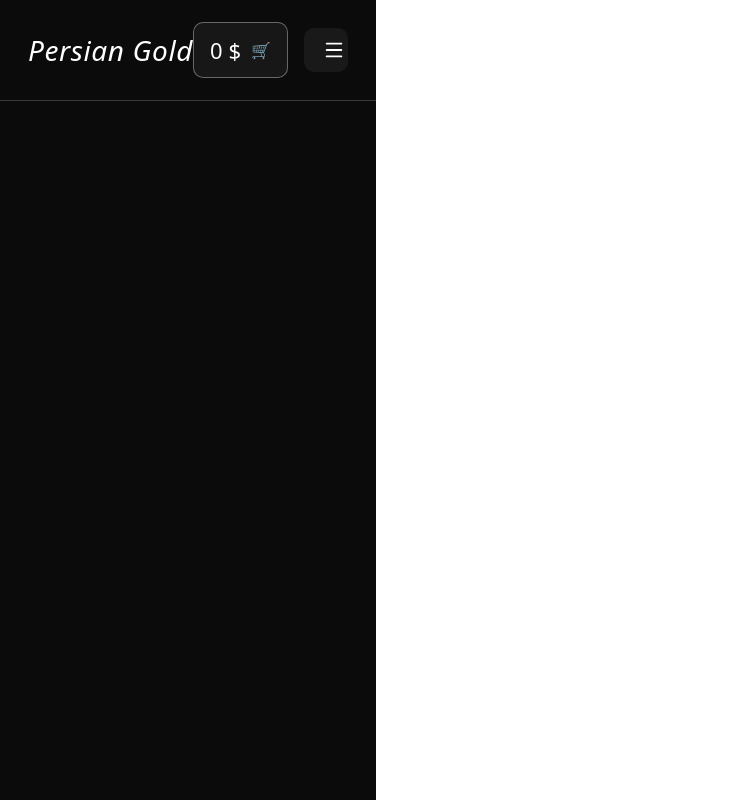
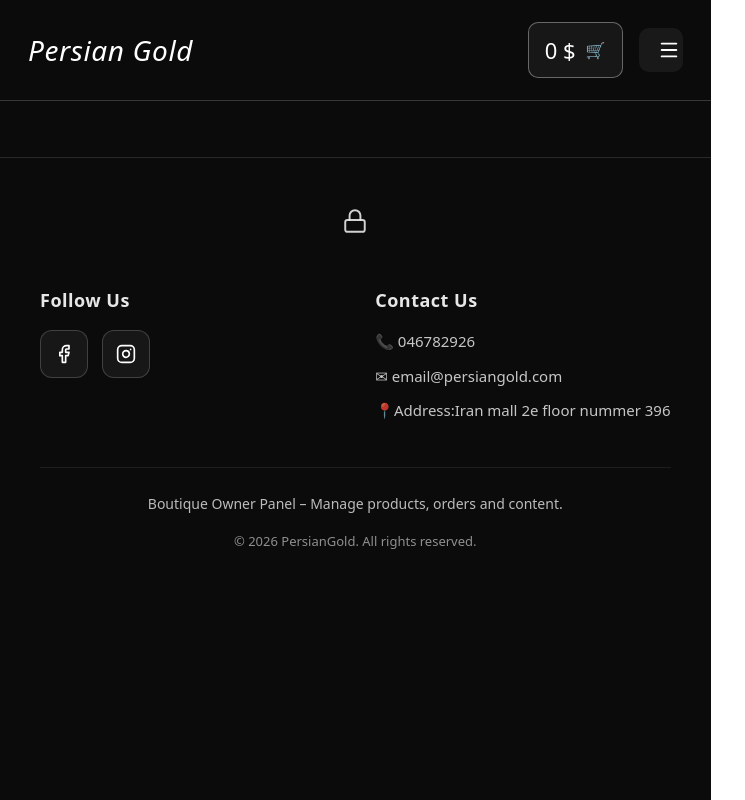
Before and after one commit to MalahatM/persiangold, a React (Vite) app: page / in a window 1280 px wide. Shown: the whole page, without its empty margins (0-745 px from the left). Built offline with nearby package versions, Linux system fonts and the light colour scheme.

Commit message:
feat(layout): add global footer component.

```diff
--- a/src/App.tsx
+++ b/src/App.tsx
@@ -2,6 +2,8 @@ import "./App.css";
 
 import Header from "./components/layout/Header";
 import SideMenu from "./components/layout/SideMenu";
+import Footer from "./components/layout/Footer";
+
 
 
 function App() {
@@ -21,6 +23,8 @@ function App() {
       <main className="appMain">
 
       </main>
+
+      <Footer />
     </div>
   );
 }
--- /dev/null
+++ b/src/components/layout/Footer.css
@@ -0,0 +1,99 @@
+.siteFooter {
+  background: #0b0b0b;
+  color: rgba(255, 255, 255, 0.9);
+  border-top: 1px solid rgba(255, 255, 255, 0.12);
+  padding: 50px 40px 25px;
+  position: relative;
+}
+
+.siteFooter__topIcon {
+  display: flex;
+  justify-content: center;
+  margin-bottom: 35px;
+  opacity: 0.9;
+}
+
+.siteFooter__content {
+  display: grid;
+  grid-template-columns: 1fr 1fr;
+  gap: 40px;
+  max-width: 1100px;
+  margin: 0 auto;
+}
+
+.siteFooter__title {
+  font-size: 18px;
+  font-weight: 600;
+  margin-bottom: 16px;
+  letter-spacing: 0.5px;
+}
+
+.siteFooter__socials {
+  display: flex;
+  gap: 14px;
+}
+
+.siteFooter__icon {
+  width: 46px;
+  height: 46px;
+  display: grid;
+  place-items: center;
+  border-radius: 12px;
+  border: 1px solid rgba(255, 255, 255, 0.18);
+  background: rgba(255, 255, 255, 0.05);
+  color: #fff;
+  transition: all 0.25s ease;
+}
+
+.siteFooter__icon:hover {
+  background: rgba(255, 255, 255, 0.12);
+  transform: translateY(-2px);
+}
+
+.siteFooter__col--right {
+  justify-self: end;
+}
+
+.siteFooter__contact {
+  display: grid;
+  gap: 12px;
+  opacity: 0.85;
+  font-size: 15px;
+}
+
+.siteFooter__owner {
+  margin-top: 45px;
+  padding-top: 25px;
+  border-top: 1px solid rgba(255, 255, 255, 0.1);
+  font-size: 14px;
+  opacity: 0.8;
+  text-align: center;
+}
+
+.siteFooter__bottom {
+  margin-top: 18px;
+  text-align: center;
+  font-size: 13px;
+  opacity: 0.6;
+}
+
+/* Mobile */
+@media (max-width: 768px) {
+  .siteFooter {
+    padding: 35px 20px 20px;
+  }
+
+  .siteFooter__content {
+    grid-template-columns: 1fr;
+    gap: 30px;
+    text-align: center;
+  }
+
+  .siteFooter__col--right {
+    justify-self: center;
+  }
+
+  .siteFooter__socials {
+    justify-content: center;
+  }
+}
--- /dev/null
+++ b/src/components/layout/Footer.tsx
@@ -0,0 +1,49 @@
+import "./Footer.css";
+import { Facebook, Instagram, Lock } from "lucide-react";
+
+type Props = {
+  ownerText?: string;
+};
+
+export default function Footer({
+  ownerText = "Boutique Owner Panel – Manage products, orders and content.",
+}: Props) {
+  return (
+    <footer className="siteFooter">
+      <div className="siteFooter__topIcon">
+        <Lock size={26} strokeWidth={1.8} />
+      </div>
+
+      <div className="siteFooter__content">
+        <div className="siteFooter__col">
+          <h3 className="siteFooter__title">Follow Us</h3>
+          <div className="siteFooter__socials">
+            <a href="#" aria-label="Facebook" className="siteFooter__icon">
+              <Facebook size={20} />
+            </a>
+            <a href="#" aria-label="Instagram" className="siteFooter__icon">
+              <Instagram size={20} />
+            </a>
+          </div>
+        </div>
+
+        <div className="siteFooter__col siteFooter__col--right">
+          <h3 className="siteFooter__title">Contact Us</h3>
+          <div className="siteFooter__contact">
+            <div>📞 046782926</div>
+            <div>✉ email@persiangold.com</div>
+            <div>📍Address:Iran mall 2e  floor nummer 396 </div>
+          </div>
+        </div>
+      </div>
+
+      <div className="siteFooter__owner">
+        {ownerText}
+      </div>
+
+      <div className="siteFooter__bottom">
+        © {new Date().getFullYear()} PersianGold. All rights reserved.
+      </div>
+    </footer>
+  );
+}
--- a/src/components/layout/Header.css
+++ b/src/components/layout/Header.css
@@ -10,7 +10,7 @@
 .siteHeader__brand{
   font-size: 28px;
   letter-spacing: 0.6px;
-  font-style: italic; /* نزدیک به حس تصویرت */
+  font-style: italic;
 }
 
 .siteHeader__actions{
@@ -35,11 +35,9 @@
   font-size: 22px;
 }
 
-.siteHeader__hamburger{
-  /* اگر HamburgerButton خودش background داره، اینجا می‌تونی override کنی */
-}
 
-/* Mobile (بعداً) */
+
+
 @media (max-width: 640px){
   .siteHeader{
     padding: 14px 16px;
--- a/src/components/layout/Header.tsx
+++ b/src/components/layout/Header.tsx
@@ -4,7 +4,7 @@ import HamburgerButton from "./HamburgerButton";
 
 type Props = {
   brand?: string;
-  cartText?: string; // فعلاً ساده؛ بعداً میشه number/price
+  cartText?: string;
 };
 
 export default function Header({ brand = "Persian Gold", cartText = "0 $" }: Props) {
--- a/src/components/layout/SideMenu.css
+++ b/src/components/layout/SideMenu.css
@@ -25,13 +25,13 @@
   padding: 16px;
   box-shadow: -12px 0 30px rgba(0,0,0,0.45);
 
-  transform: translateX(110%); /* بیرون صفحه */
+  transform: translateX(110%);
   transition: transform 260ms ease;
   will-change: transform;
 }
 
 .sideMenuPanel.is-open{
-  transform: translateX(0); /* میاد روی صفحه */
+  transform: translateX(0);
 }
 
 .sideMenuClose{
```
